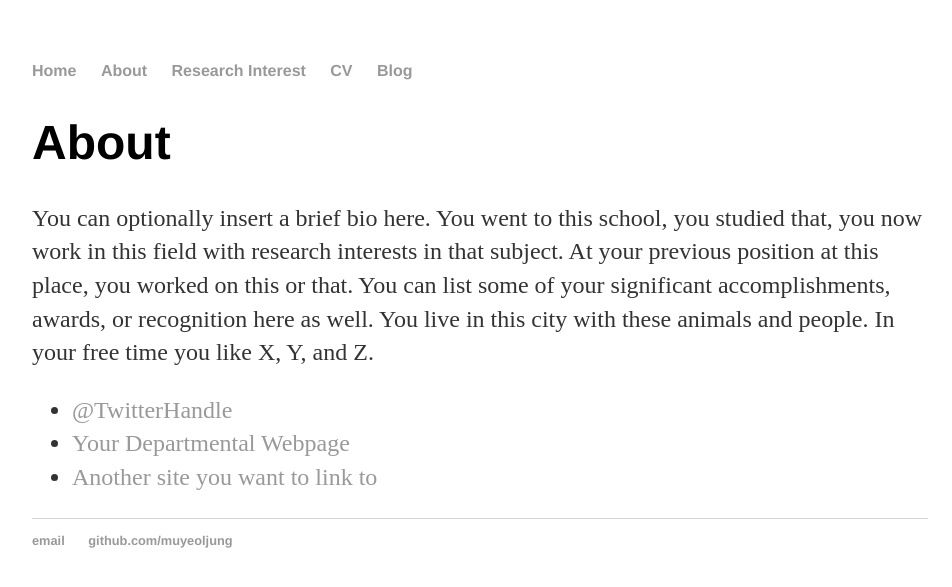
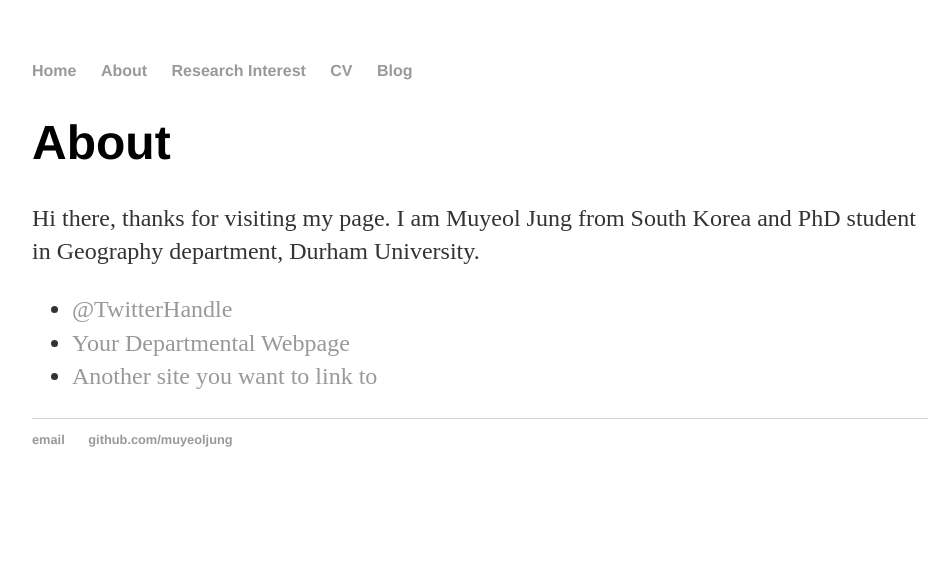
Before and after one commit to muyeoljung/muyeoljung.github.io, a Jekyll site: the page built from about/index.html, in a window 1280 px wide. Shown: the top 587 px of the page, without its empty margins (160-1112 px from the left). Built offline with Jekyll 4.4.1, drawn with Linux system fonts in a browser that asks for light colours.

Commit message:
Update index.html

```diff
--- a/about/index.html
+++ b/about/index.html
@@ -1,12 +1,13 @@
 ---
 layout: default
-title: About Hank Quinlan
+title: About Muyeol Jung
 ---
 
 		<div class="about">
 			<h1>About</h1>
-			<p>You can optionally insert a brief bio here. You went to this school, you studied that, you now work in this field with research interests in that subject. At your previous position at this place, you worked on this or that. You can list some of your significant accomplishments, awards, or recognition here as well. You live in this city with these animals and people. In your free time you like X, Y, and Z.</p>
-
+			<p> Hi there, thanks for visiting my page.
+				I am Muyeol Jung from South Korea and PhD student in Geography department, Durham University.
+			</p>
 			<ul class="contacts">
 				<li><a href="#">@TwitterHandle</a></li>
 				<li><a href="#">Your Departmental Webpage</a></li>
```
